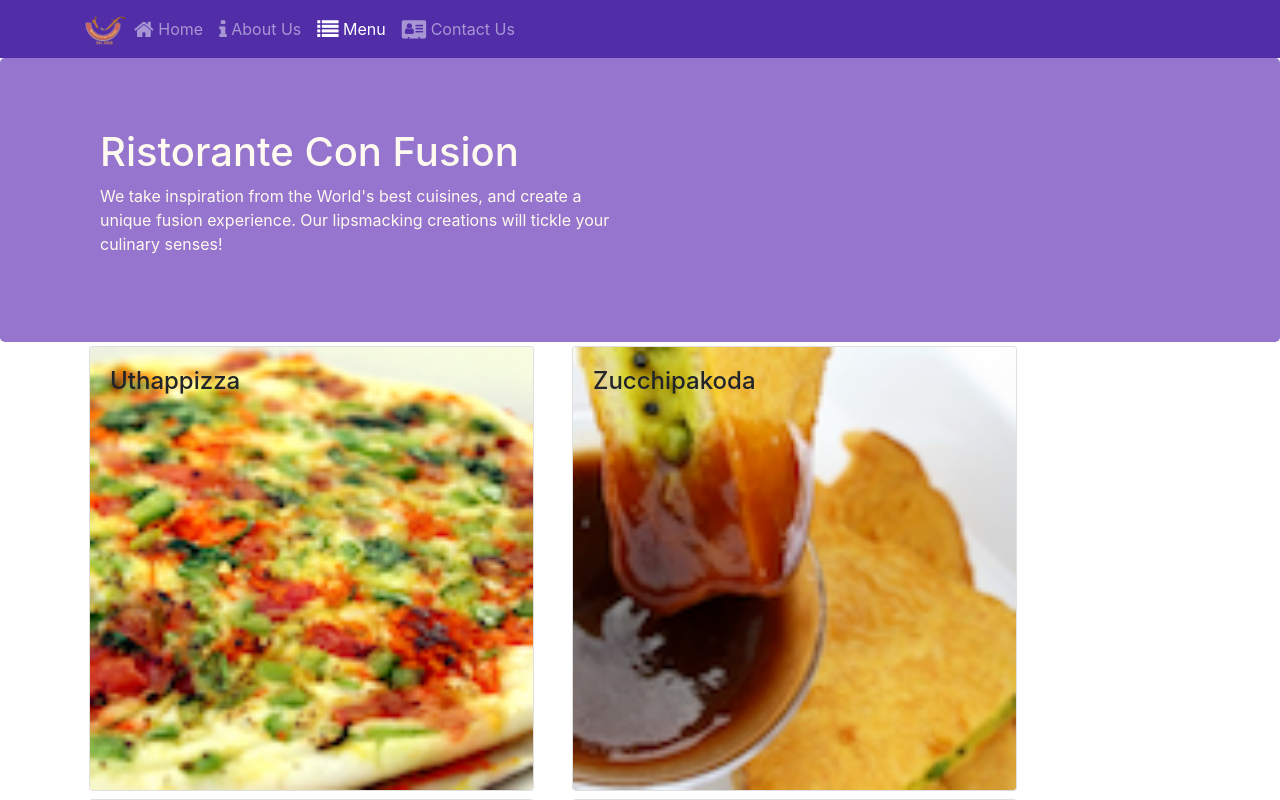
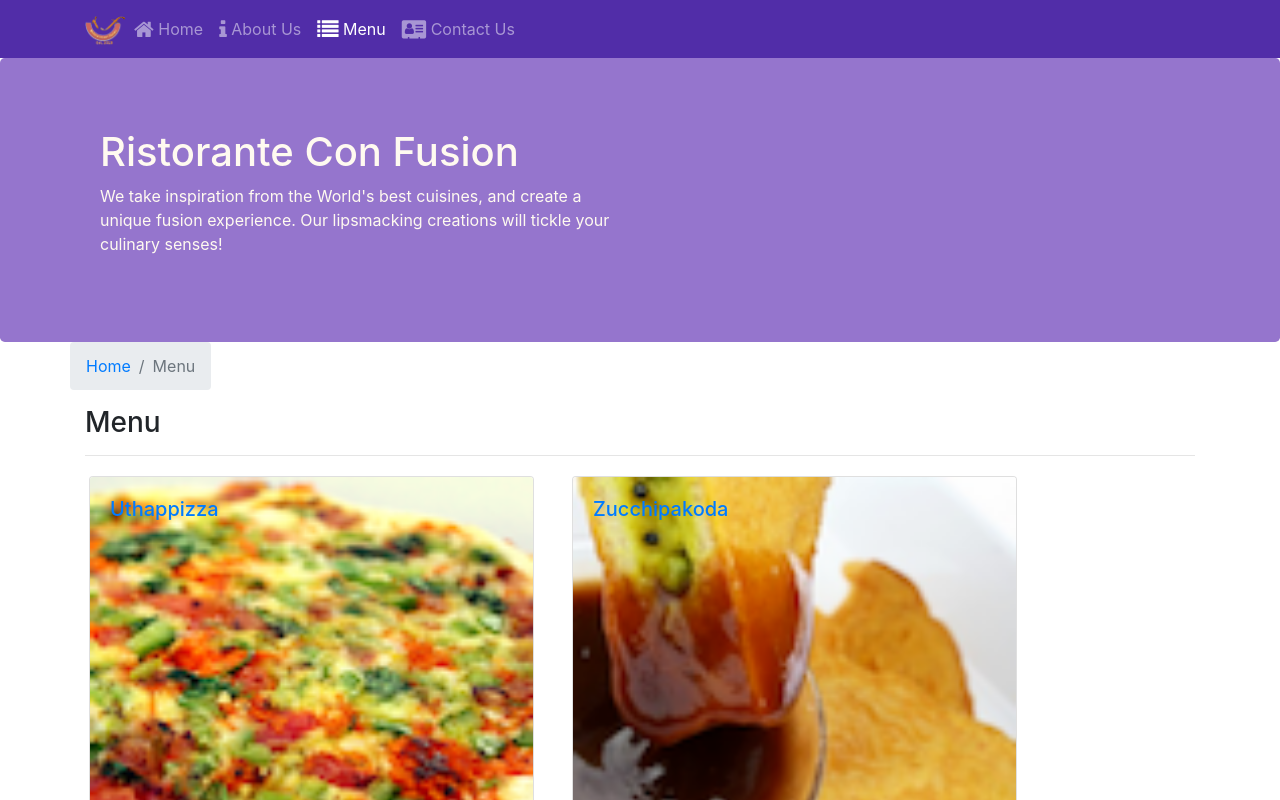
Before and after one commit to blazeus/Coursera, a React (Create React App) app in the folder Front End Web Development using React/newmod/confusion/: page /menu in a window 1280 px wide. Shown: the top 800 px of the page. Built offline with nearby package versions, Linux system fonts and the light colour scheme.

Commit message:
Single Page Application part-2

```diff
--- a/Front End Web Development using React/newmod/confusion/src/components/ContactComponent.js
+++ b/Front End Web Development using React/newmod/confusion/src/components/ContactComponent.js
@@ -1,8 +1,20 @@
 import React from 'react';
+import { Breadcrumb , BreadcrumbItem } from 'reactstrap';
+import { Link } from 'react-router-dom';
 
 function Contact(props) {
     return(
         <div className="container">
+                <div className="row">
+                    <Breadcrumb>
+                        <BreadcrumbItem><Link to='/home'>Home</Link></BreadcrumbItem>
+                        <BreadcrumbItem active>Contact Us</BreadcrumbItem>
+                    </Breadcrumb>
+                    <div className="col-12">
+                        <h3>Contact Us</h3>
+                        <hr/>
+                    </div>
+                </div>
             <div className="row row-content">
                 <div className="col-12">
                 <h3>Location Information</h3>
--- a/Front End Web Development using React/newmod/confusion/src/components/DishdetailComponent.js
+++ b/Front End Web Development using React/newmod/confusion/src/components/DishdetailComponent.js
@@ -1,5 +1,6 @@
 import React from 'react';
-import {Card, CardImg, CardText, CardBody, CardTitle} from 'reactstrap';
+import {Card, CardImg, CardText, CardBody, CardTitle, Breadcrumb, BreadcrumbItem} from 'reactstrap';
+import { Link } from 'react-router-dom';
 
 function RenderComments({comments}){
     const commentSection = comments.map((comment) =>{
@@ -21,9 +22,7 @@ function RenderComments({comments}){
     return (
         <CardBody>
             <CardTitle>
-                <h4>
                     Comments
-                </h4>
             </CardTitle>
             {commentSection}
         </CardBody>
@@ -37,9 +36,7 @@ function RenderDish({dish}){
             <CardImg width="100%" src={dish.image} alt={dish.name}></CardImg>
             <CardBody>
                 <CardTitle>
-                    <h4>
                         {dish.name}
-                    </h4>
                 </CardTitle>
                 <CardText>
                     {dish.description}
@@ -55,11 +52,21 @@ const DishDetail = (props) => {
         return(
             <div className="container">
                 <div className="row">
+                    <Breadcrumb>
+                        <BreadcrumbItem><Link to='/menu'>Menu</Link></BreadcrumbItem>
+                        <BreadcrumbItem active>{props.dish.name}</BreadcrumbItem>
+                    </Breadcrumb>
+                    <div className="col-12">
+                        <h3>{props.dish.name}</h3>
+                        <hr/>
+                    </div>
+                </div>
+                <div className="row">
                     <div className="col-md-5 m-1 col-12">
                         <RenderDish dish = {props.dish} />
                     </div>
                     <div className="col-md-5 col-12">
-                        <RenderComments comments = {props.dish.comments} />
+                        <RenderComments comments = {props.comments} />
                     </div>
                 </div>
             </div>
--- a/Front End Web Development using React/newmod/confusion/src/components/HeaderComponent.js
+++ b/Front End Web Development using React/newmod/confusion/src/components/HeaderComponent.js
@@ -21,12 +21,12 @@ class Header extends Component {
 
     render() {
         return(
-            <>
+            <React.Fragment>
                 <Navbar dark expand="md">
                     <div className="container">
                         <NavbarToggler onClick={this.toggleNav} />
                         <NavbarBrand className="mr-auto" href="/">
-                            <img src="assets/images/logo.png" height="30" width="41"
+                            <img src="/assets/images/logo.png" height="30" width="41"
                                 alt="Ristorante Con Fusion"/>
                         </NavbarBrand>
                         <Collapse isOpen={this.state.isNavOpen} navbar>
@@ -67,7 +67,7 @@ class Header extends Component {
                         </div>
                     </div>
                 </Jumbotron>
-            </>
+            </ React.Fragment>
         )
     }
 }
--- a/Front End Web Development using React/newmod/confusion/src/components/MainComponent.js
+++ b/Front End Web Development using React/newmod/confusion/src/components/MainComponent.js
@@ -17,7 +17,7 @@ class Main extends Component {
 
         this.state = {
             dishes: DISHES,
-            commenst: COMMENTS,
+            comments: COMMENTS,
             promotions: PROMOTIONS,
             leaders: LEADERS
         };
@@ -31,14 +31,24 @@ class Main extends Component {
                 promotion = {this.state.promotions.filter((promo) => promo.featured)[0]}
                 leader = {this.state.leaders.filter((leader) => leader.featured)[0]}
             />
-        )
+        );
     }
+
+    const DishWithId = ({match}) => {
+        return(
+            <DishDetail dish={this.state.dishes.filter((dish) => dish.id === parseInt(match.params.dishId, 10))[0]}
+                comments={this.state.comments.filter((comment)=> comment.dishId === parseInt(match.params.dishId, 10))}
+            />
+        );
+    }
+
     return (
         <div>
             <Header />
             <Switch>
                 <Route path="/home" component={HomePage} />
                 <Route exact path="/menu" component={() => <Menu dishes={this.state.dishes}/>} />
+                <Route path="/menu/:dishId" component={DishWithId} />
                 <Route exact path="/contactus" component={Contact} />
                 <Redirect to="/home" />
             </Switch>
--- a/Front End Web Development using React/newmod/confusion/src/components/MenuComponent.js
+++ b/Front End Web Development using React/newmod/confusion/src/components/MenuComponent.js
@@ -1,17 +1,16 @@
 import React from 'react';
-import {Card, CardImg, CardImgOverlay, CardTitle} from 'reactstrap';
+import {Card, CardImg, CardImgOverlay, CardTitle, Breadcrumb, BreadcrumbItem} from 'reactstrap';
+import { Link } from 'react-router-dom';
 
 function RenderMenuItem({dish, onClick}) {
     return(
-        <Card onClick={() => onClick(dish.id)}>
-            <CardImg width="100%" src={dish.image} alt={dish.name}/>
-            <CardImgOverlay>
-                <CardTitle>
-                    <h4>
-                        {dish.name}
-                    </h4>
-                </CardTitle>
-            </CardImgOverlay>
+        <Card >
+            <Link to={`/menu/${dish.id}`}>
+                <CardImg width="100%" src={dish.image} alt={dish.name}/>
+                <CardImgOverlay>
+                    <CardTitle>{dish.name}</CardTitle>
+                </CardImgOverlay>
+            </Link>
         </Card>
     );
 }
@@ -20,13 +19,23 @@ const Menu = (props) => {
     const menu = props.dishes.map((dish) => {
         return (
             <div key={dish.id} className="col-12 col-md-5 m-1">
-                <RenderMenuItem dish={dish} onClick={props.onClick} />
+                <RenderMenuItem dish={dish}/>
             </div>
         );
     });
 
     return (
         <div className="container">
+            <div className="row">
+                <Breadcrumb>
+                    <BreadcrumbItem><Link to='/home'>Home</Link></BreadcrumbItem>
+                    <BreadcrumbItem active>Menu</BreadcrumbItem>
+                </Breadcrumb>
+                <div className="col-12">
+                    <h3>Menu</h3>
+                    <hr/>
+                </div>
+            </div>
             <div className="row">
                 {menu}
             </div>
```
